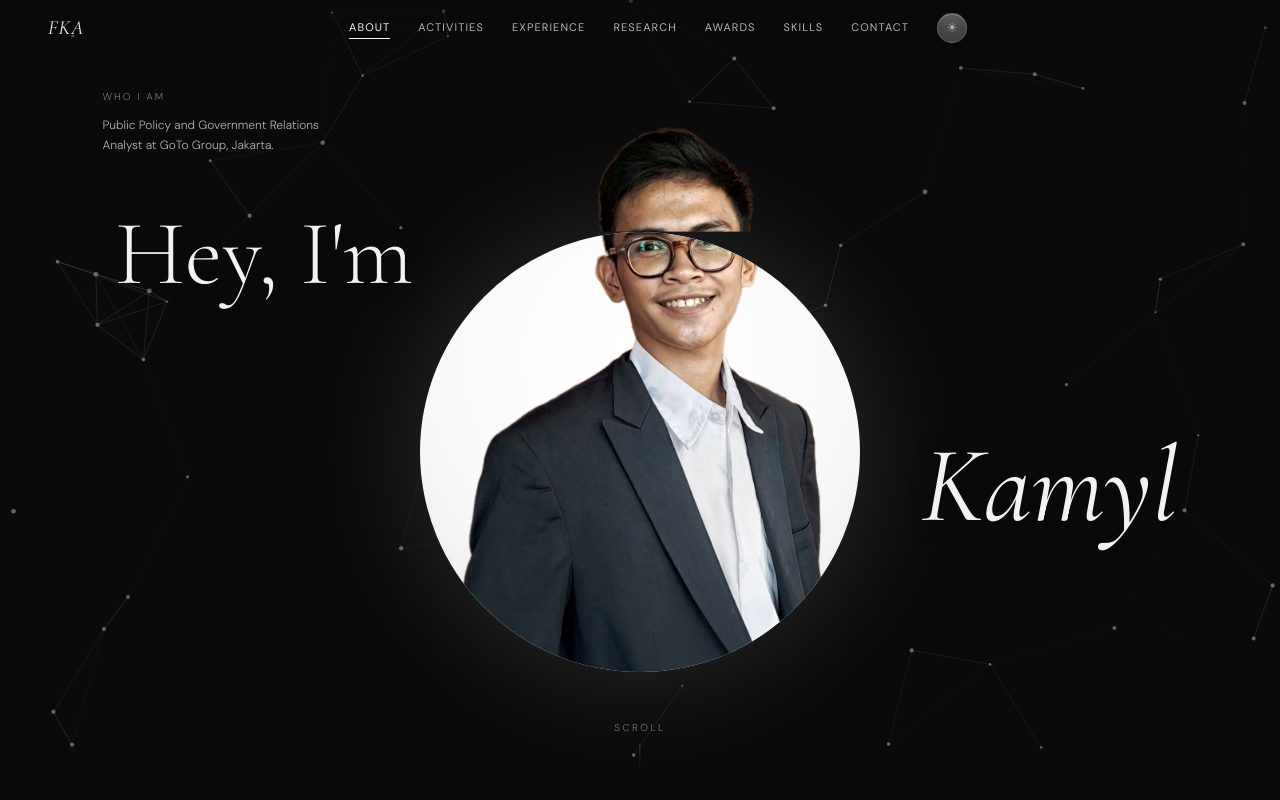
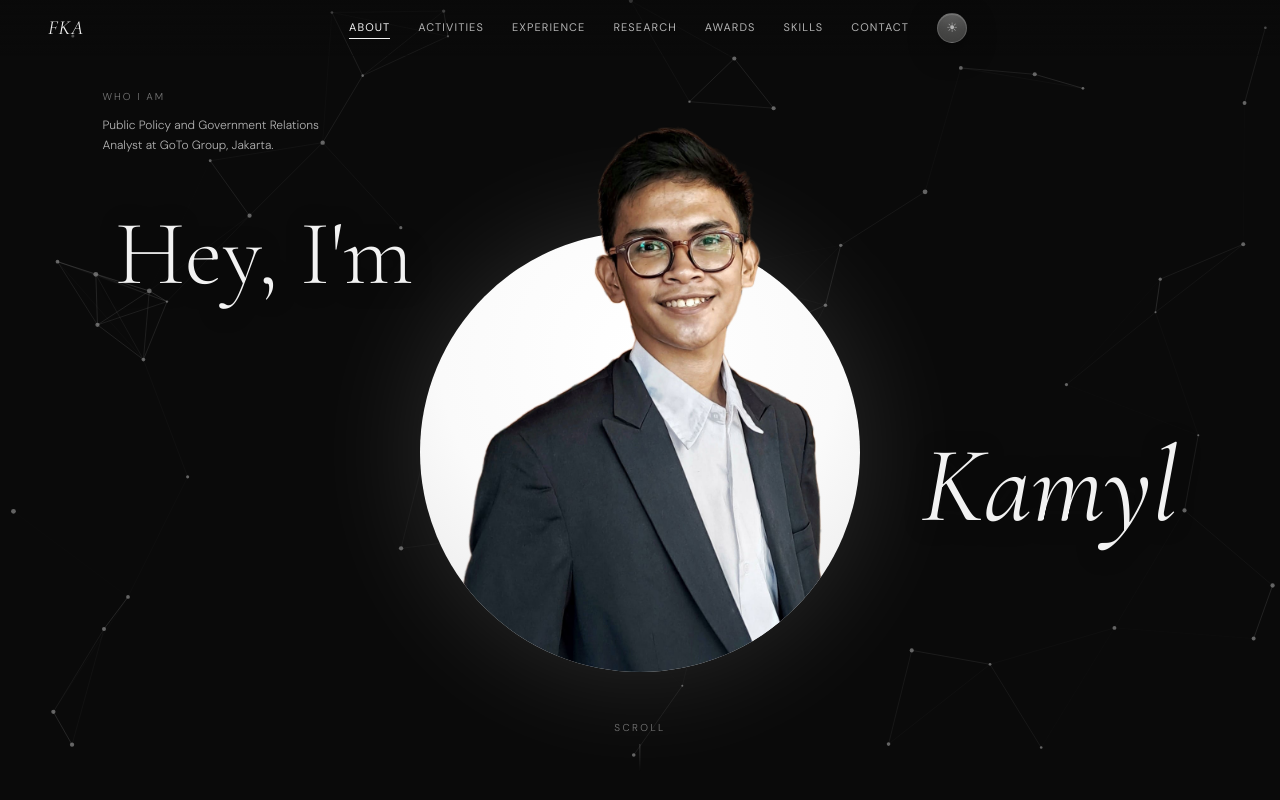
Before and after one commit to furaihankamyl/furaihankamyl.github.io, a browser extension: page index.html in a window 1280 px wide. Shown: the top 800 px of the page. Drawn offline with nearby package versions, Linux system fonts and the light colour scheme; animation ran at ten frames a second.

Commit message:
Update index.html

```diff
--- a/index.html
+++ b/index.html
@@ -136,7 +136,7 @@
       background: radial-gradient(circle at 50% 28%, #ffffff 0%, var(--hero-shape) 52%, #e6e6e6 100%);
       box-shadow: 0 0 120px rgba(250, 250, 250, 0.14);
     }
-    /* Body: clipped by the circle. Bottom-aligned so it never spills past the arc. */
+    /* Body below the circle's centerline: clipped by the bottom semicircle. */
     .hero-figure-clip {
       position: absolute; left: 0; bottom: 0; width: 100%;
       aspect-ratio: 1 / 1; border-radius: 50%; overflow: hidden;
@@ -145,13 +145,13 @@
       position: absolute; bottom: 0; left: 50%; transform: translateX(-50%);
       height: 124%; width: auto; max-width: none;
     }
-    /* Head: the same photo, revealed only above the circle's top edge.
-       Both layers share size and baseline, so the handoff is seamless. */
+    /* Everything above the centerline: unclipped, so the arc never cuts the face.
+       At the centerline the circle is at full width, so the handoff is invisible. */
     .hero-figure-head {
       position: absolute; bottom: 0; left: 50%; transform: translateX(-50%);
       height: 100%; width: auto; max-width: none;
-      -webkit-mask-image: linear-gradient(to bottom, #000 19.2%, transparent 19.5%);
-      mask-image: linear-gradient(to bottom, #000 19.2%, transparent 19.5%);
+      -webkit-mask-image: linear-gradient(to bottom, #000 59.5%, transparent 59.9%);
+      mask-image: linear-gradient(to bottom, #000 59.5%, transparent 59.9%);
     }
 
     /* Layer 3: scrolling foreground text */
```
